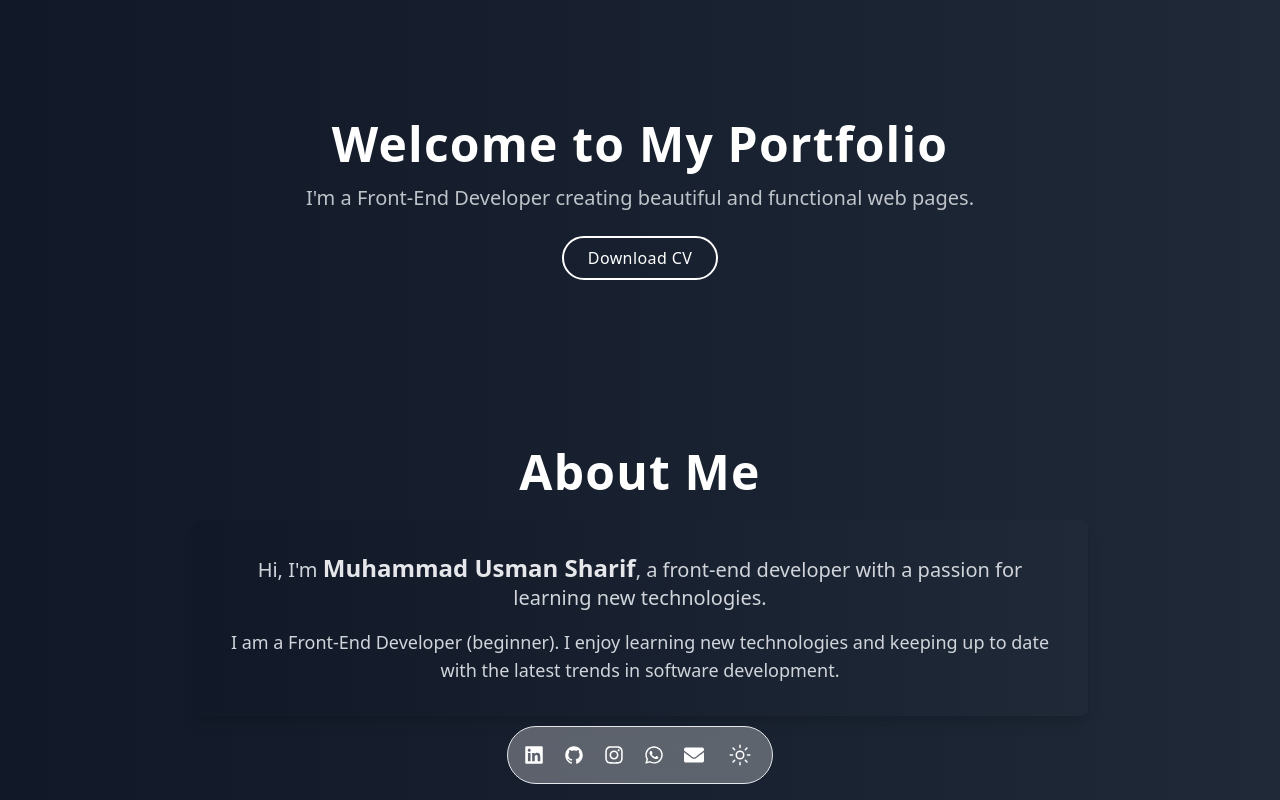
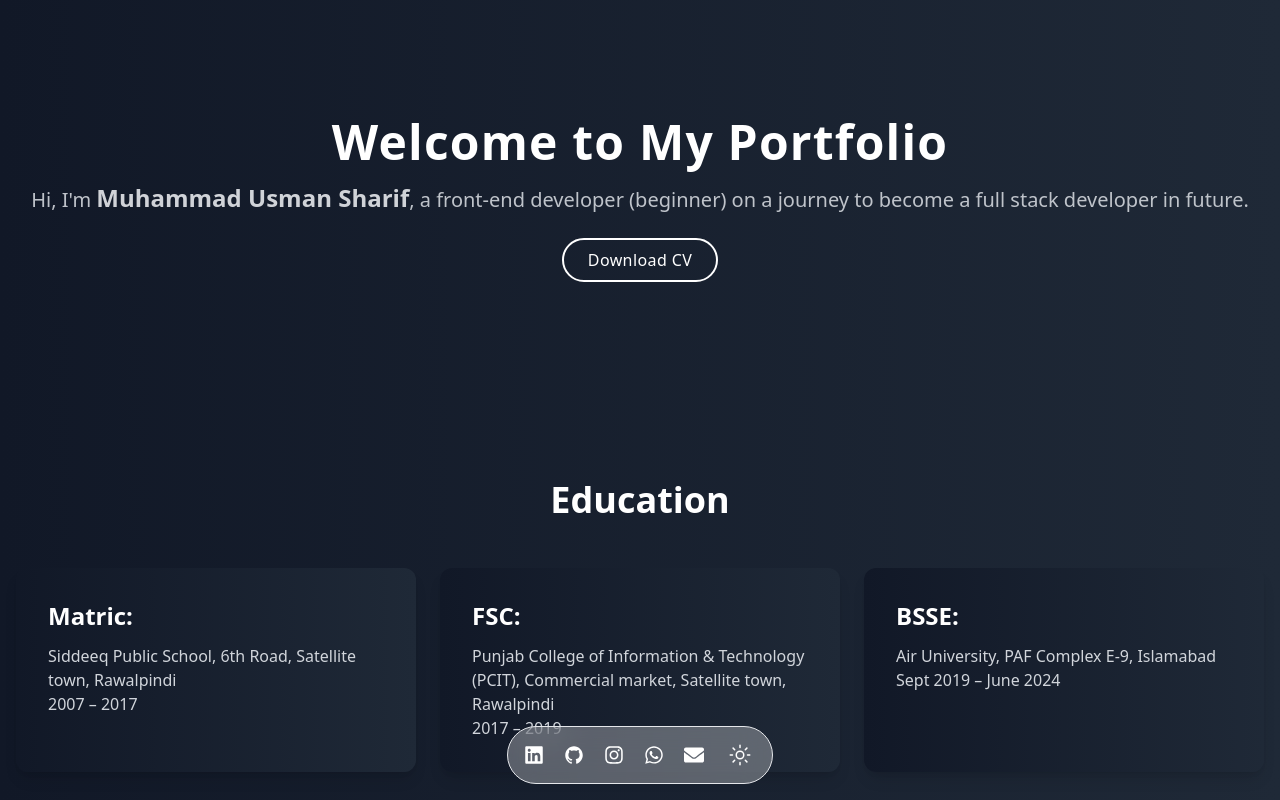
Before and after one commit to usharif00/Portfolio-adv, a React (Create React App) app: page / in a window 1280 px wide. Shown: the top 800 px of the page. Built offline with nearby package versions, Linux system fonts and the light colour scheme.

Commit message:
Updated version

```diff
--- a/src/App.js
+++ b/src/App.js
@@ -1,7 +1,6 @@
 import React from 'react';
 import Navbar from './components/Navbar';
 import Header from './components/Header';
-import About from './components/About';
 import Education from './components/Education';
 import Experience from './components/Experience';
 import Skills from './components/Skills';
@@ -16,7 +15,6 @@ function App() {
       <div className="bg-white dark:bg-black dark:text-white">
         <Navbar />
         <Header />
-        <About />
         <Education />
         <Experience />
         <Skills />
--- a/src/components/About.jsx
+++ /dev/null
@@ -1,26 +0,0 @@
-import React from 'react';
-
-const About = () => {
-  return (
-    <section
-      id="about"
-      className="container mx-auto w-full min-w-full text-center py-12 px-6 bg-gradient-to-r from-gray-900 to-gray-800 dark:from-gray-800 dark:to-black text-white"
-    >
-      <div className="max-w-4xl mx-auto">
-        <h2 className="text-4xl sm:text-5xl font-extrabold mb-6 text-white leading-tight tracking-wide">
-          About Me
-        </h2>
-        <div className="bg-gradient-to-r from-gray-900 to-gray-800 dark:from-gray-800 dark:to-black p-8 rounded-lg shadow-lg hover:shadow-2xl transition-shadow duration-300 ease-in-out">
-          <p className="text-lg sm:text-xl mb-4 text-gray-300 dark:text-gray-400">
-            Hi, I'm <span className="font-extrabold text-xl sm:text-2xl text-gray-200 dark:text-gray-200">Muhammad Usman Sharif</span>, a front-end developer with a passion for learning new technologies.
-          </p>
-          <p className="text-base sm:text-lg text-gray-300 dark:text-gray-500">
-            I am a Front-End Developer (beginner). I enjoy learning new technologies and keeping up to date with the latest trends in software development.
-          </p>
-        </div>
-      </div>
-    </section>
-  );
-};
-
-export default About;
--- a/src/components/Header.jsx
+++ b/src/components/Header.jsx
@@ -10,7 +10,7 @@ const Header = () => {
         Welcome to My Portfolio
       </h1>
       <p className="text-lg sm:text-xl mb-6 text-gray-300 opacity-90 dark:text-gray-400">
-        I'm a Front-End Developer creating beautiful and functional web pages.
+      Hi, I'm <span className="font-extrabold text-xl sm:text-2xl text-gray-200 dark:text-gray-200">Muhammad Usman Sharif</span>, a front-end developer (beginner) on a journey to become a full stack developer in future.
       </p>
       <a
         href="/PDFs/Usman Sharif - CV.pdf"
```
